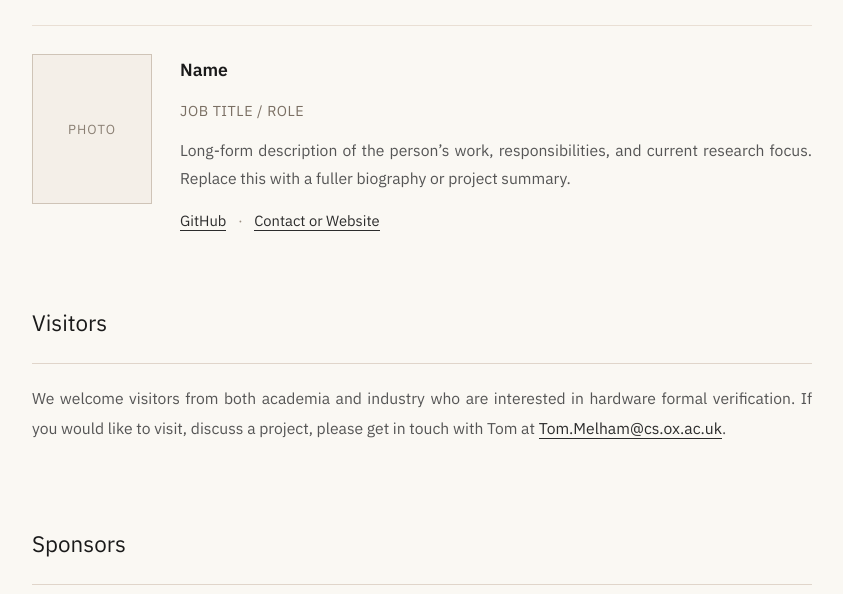
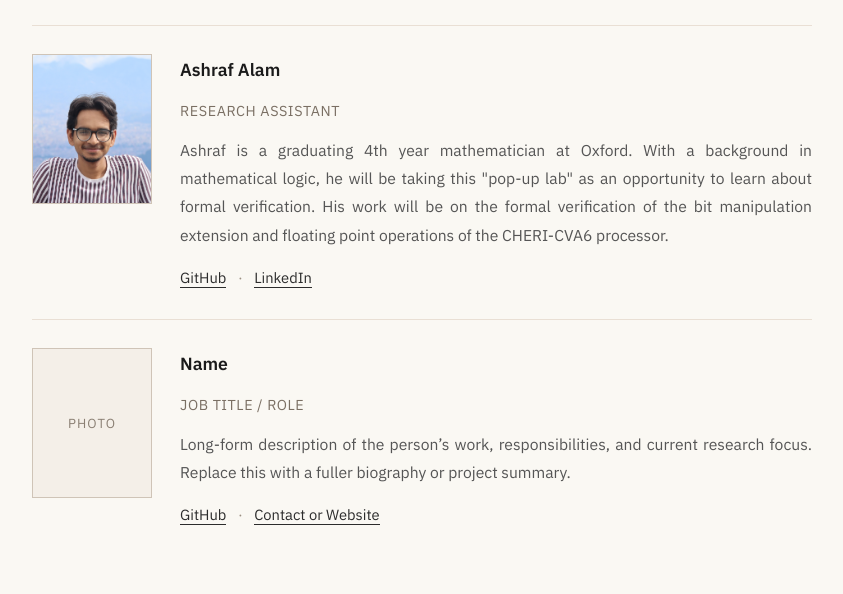
Before and after one commit to OX-FV/ox-fv.github.io, a plain HTML site: page index.html in a window 1280 px wide. Shown: the part 2327-2921 px from the top of the page, without its empty margins (218-1061 px from the left). Drawn offline with Linux system fonts and the light colour scheme.

Commit message:
ashraf photo and bio

```diff
--- a/index.html
+++ b/index.html
@@ -123,6 +123,24 @@
                 </article>
 
                 <article class="person-card">
+                    <div class="person-photo" aria-hidden="true">
+                        <img src="assets/ashraf.jpg" />
+                    </div>
+                    <div class="person-header">
+                        <h3>Ashraf Alam</h3>
+                        <p class="job-title">Research Assistant</p>
+                    </div>
+                    <div class="person-body">
+                        <p class="person-description">
+                            Ashraf is a graduating 4th year mathematician at Oxford. With a background in mathematical logic, he will be taking this "pop-up lab" as an
+                            opportunity to learn about formal verification. His work will be on the formal verification of the bit manipulation extension and
+                            floating point operations of the CHERI-CVA6 processor.
+                        </p>
+                    </div>
+                    <p class="person-links"><a href="https://github.com/ashraf629">GitHub</a> <span>·</span> <a href="https://www.linkedin.com/in/ashraf-alam-53a7891b7/">LinkedIn</a></p>
+                </article>
+
+                <article class="person-card">
                     <div class="person-photo" aria-hidden="true">Photo</div>
                     <div class="person-header">
                         <h3>Name</h3>
```
Also changed, not shown: assets/ashraf.jpg (added).
